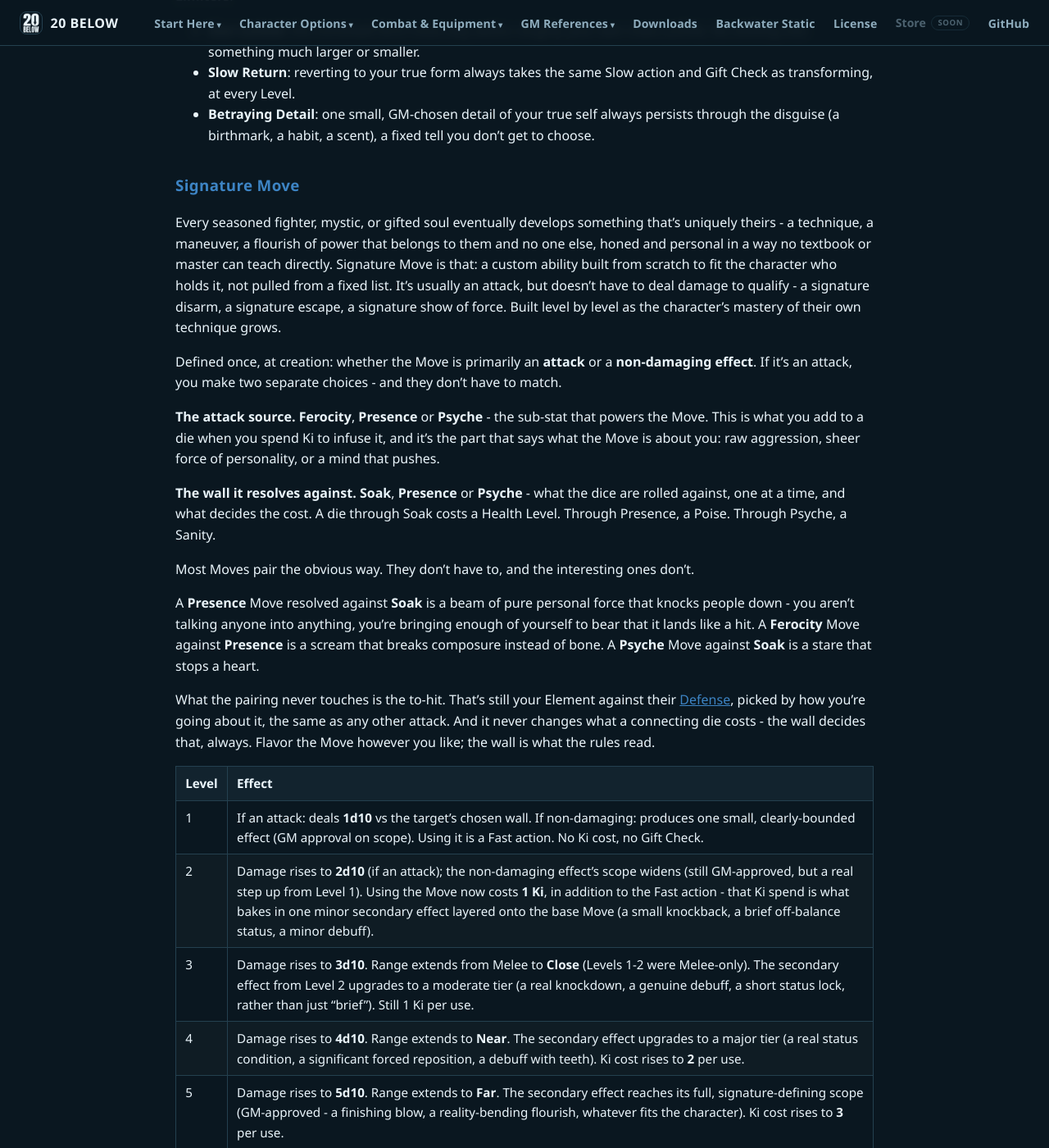
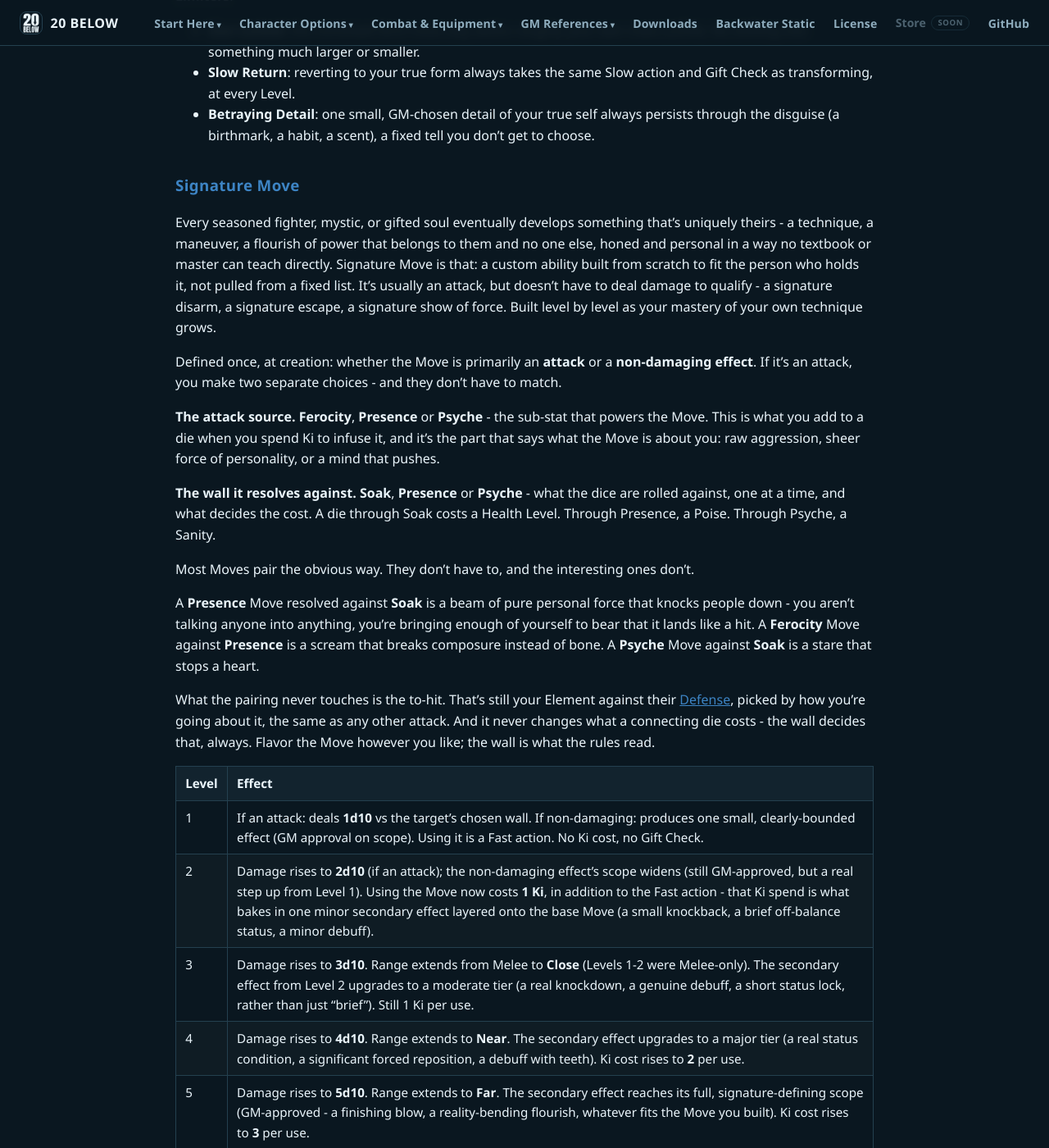
Before and after one commit to feralucce/20_Below, a Jekyll site: the page built from rules/gifts.md, in a window 1280 px wide and 1400 px high, scrolled down 44783 px. Shown: the whole window at 82% size. Built offline with Jekyll 4.4.1, drawn with Linux system fonts in a browser that asks for light colours; our own code applies the rules of GitHub Pages for plain Markdown files; some of the changed text lies outside the part shown.

Commit message:
Chapter 8: the Gift entries were already in voice
Measured all 50 entries before touching any: every one has a flavour
paragraph, and the prose is the chapter's strength rather than its
problem. "Consequences are not as firmly nailed to their moment as they
look. You have only ever been negotiating the timing." The entries
scoring lowest on address rate - Forcefield at 6.7 "you" per 1k,
Psychometry at 9.4 - are low because their mechanics are dense, not
because their writing is impersonal. That measure does not distinguish a
level table from a paragraph, which is worth remembering before trusting
it again.

So the actual defect was four spots saying "the character" in 23,400
words, now gone: Alternate Form's Attribute boost row, Elemental Aura's
element list, Necromancy's cosmetic choice, and Signature Move's Level 5.

Fixing them turned up why the book and the rules file have to be done
together: the Attribute boost row is a table restored from rules/gifts.md
rather than written in the manuscript, so editing the book alone left it
in place. Three more lived only in the rules file's own wording of
Elemental Aura and Signature Move, including one on a line that already
had another - grep -c counts lines, not occurrences, and reported two
where there were three.

Co-Authored-By: Claude Opus 5 <noreply@anthropic.com>

```diff
--- a/rules/gifts.md
+++ b/rules/gifts.md
@@ -55,7 +55,7 @@ The alternate form is built once, at creation, spending a points pool (below) on
 | Option | Cost | Effect |
 |---|---|---|
 | Sub-stat boost | 1 pt | +2 to one physical sub-stat (Soak, Ferocity, Stamina, Potence, or Initiative) while transformed. |
-| Attribute boost | 2 pts/point | +1 to one Attribute (Earth, Air, Fire, Water, or Moira) while transformed, up to the character's normal maximum. |
+| Attribute boost | 2 pts/point | +1 to one Attribute (Earth, Air, Fire, Water, or Moira) while transformed, up to your own normal maximum. |
 | Environmental adaptation | 1 pt | Breathe underwater, see in total darkness, ignore extreme temperatures, or similar. |
 | Borrow a Gift Level | 3 pts/Level | Gain one Level of an existing Gift you don't otherwise hold while transformed, GM-approved for fit - same per-Level price as the [Gifts pool](character-creation.md#gifts-pool). |
 | Borrow a Boon | 1/3/5/7 pts | Gain a Boon you don't otherwise hold while transformed, at that Boon's own Trivial/Lesser/Greater/Legendary price. |
@@ -426,7 +426,7 @@ One of you was never going to be enough. Split off a copy, then another, each on
 
 ### Elemental Aura
 
-Raise a battle aura of your chosen element around your body. "Element" is a broad catch-all, not limited to the four classical elements - fire, ice, lightning, steam, darkness, radiation, cosmic energy, void, magnetism, or whatever else fits the character's concept. Chosen once, at creation.
+Raise a battle aura of your chosen element around your body. "Element" is a broad catch-all, not limited to the four classical elements - fire, ice, lightning, steam, darkness, radiation, cosmic energy, void, magnetism, or whatever else fits what you actually are. Chosen once, at creation.
 
 Activating the aura is a Slow action. **Maintaining it requires a [Gift Check](#resolution) every turn it stays active - failure costs 1 Ki, at any Level.** At Level 5, a turn spent lashing out with the aura (below) skips the maintenance check entirely, since spending Ki to attack already covers the cost.
 
@@ -865,7 +865,7 @@ A memory is just a story your mind keeps telling itself. You've learned to walk
 
 Death isn't the end of the story here, it's a resource. You've learned to reach past the thread Atropos already cut and pull threadbare echoes back across it, binding them to your will and drawing on the vitality they left behind. What answers isn't the person who died, just something obedient enough to fight and bleed for you.
 
-Chosen once, at creation, purely cosmetic: the form your raised dead take (bone constructs, wrapped corpses, spectral soldiers, whatever fits the character).
+Chosen once, at creation, purely cosmetic: the form your raised dead take (bone constructs, wrapped corpses, spectral soldiers, whatever fits the way you do this).
 
 | Level | Effect |
 |---|---|
@@ -1096,7 +1096,7 @@ Your body ripples and reforms like water finding a new shape - skin, bone, and v
 
 ### Signature Move
 
-Every seasoned fighter, mystic, or gifted soul eventually develops something that's uniquely theirs - a technique, a maneuver, a flourish of power that belongs to them and no one else, honed and personal in a way no textbook or master can teach directly. Signature Move is that: a custom ability built from scratch to fit the character who holds it, not pulled from a fixed list. It's usually an attack, but doesn't have to deal damage to qualify - a signature disarm, a signature escape, a signature show of force. Built level by level as the character's mastery of their own technique grows.
+Every seasoned fighter, mystic, or gifted soul eventually develops something that's uniquely theirs - a technique, a maneuver, a flourish of power that belongs to them and no one else, honed and personal in a way no textbook or master can teach directly. Signature Move is that: a custom ability built from scratch to fit the person who holds it, not pulled from a fixed list. It's usually an attack, but doesn't have to deal damage to qualify - a signature disarm, a signature escape, a signature show of force. Built level by level as your mastery of your own technique grows.
 
 Defined once, at creation: whether the Move is primarily an **attack** or a **non-damaging effect**. If it's an attack, you make two separate choices - and they don't have to match.
 
@@ -1116,7 +1116,7 @@ What the pairing never touches is the to-hit. That's still your Element against
 | 2 | Damage rises to **2d10** (if an attack); the non-damaging effect's scope widens (still GM-approved, but a real step up from Level 1). Using the Move now costs **1 Ki**, in addition to the Fast action - that Ki spend is what bakes in one minor secondary effect layered onto the base Move (a small knockback, a brief off-balance status, a minor debuff). |
 | 3 | Damage rises to **3d10**. Range extends from Melee to **Close** (Levels 1-2 were Melee-only). The secondary effect from Level 2 upgrades to a moderate tier (a real knockdown, a genuine debuff, a short status lock, rather than just "brief"). Still 1 Ki per use. |
 | 4 | Damage rises to **4d10**. Range extends to **Near**. The secondary effect upgrades to a major tier (a real status condition, a significant forced reposition, a debuff with teeth). Ki cost rises to **2** per use. |
-| 5 | Damage rises to **5d10**. Range extends to **Far**. The secondary effect reaches its full, signature-defining scope (GM-approved - a finishing blow, a reality-bending flourish, whatever fits the character). Ki cost rises to **3** per use. |
+| 5 | Damage rises to **5d10**. Range extends to **Far**. The secondary effect reaches its full, signature-defining scope (GM-approved - a finishing blow, a reality-bending flourish, whatever fits the Move you built). Ki cost rises to **3** per use. |
 
 **Adders**:
 
```
Also changed, not shown: webbook/gifts.md (+4 -4 lines).
